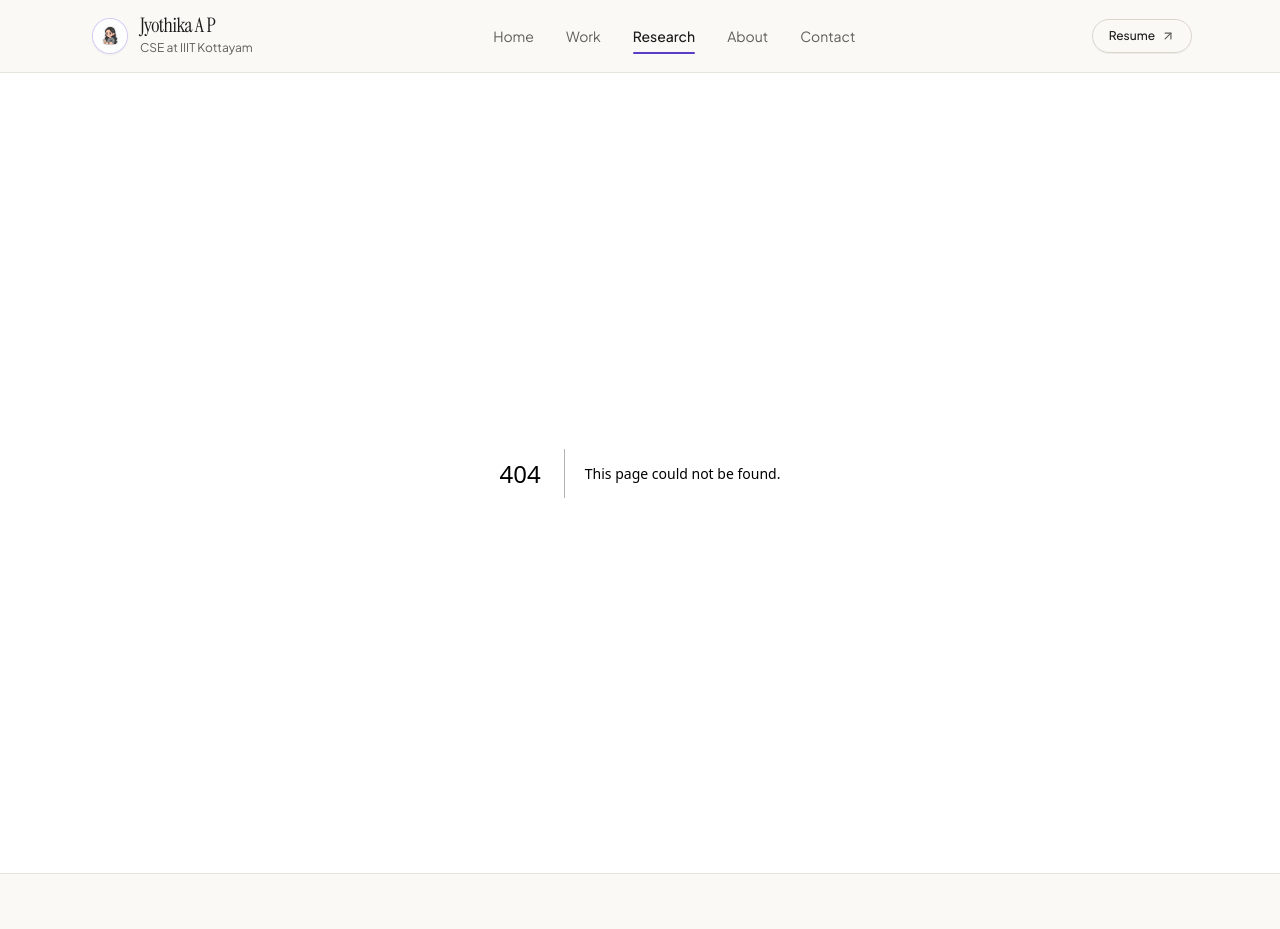
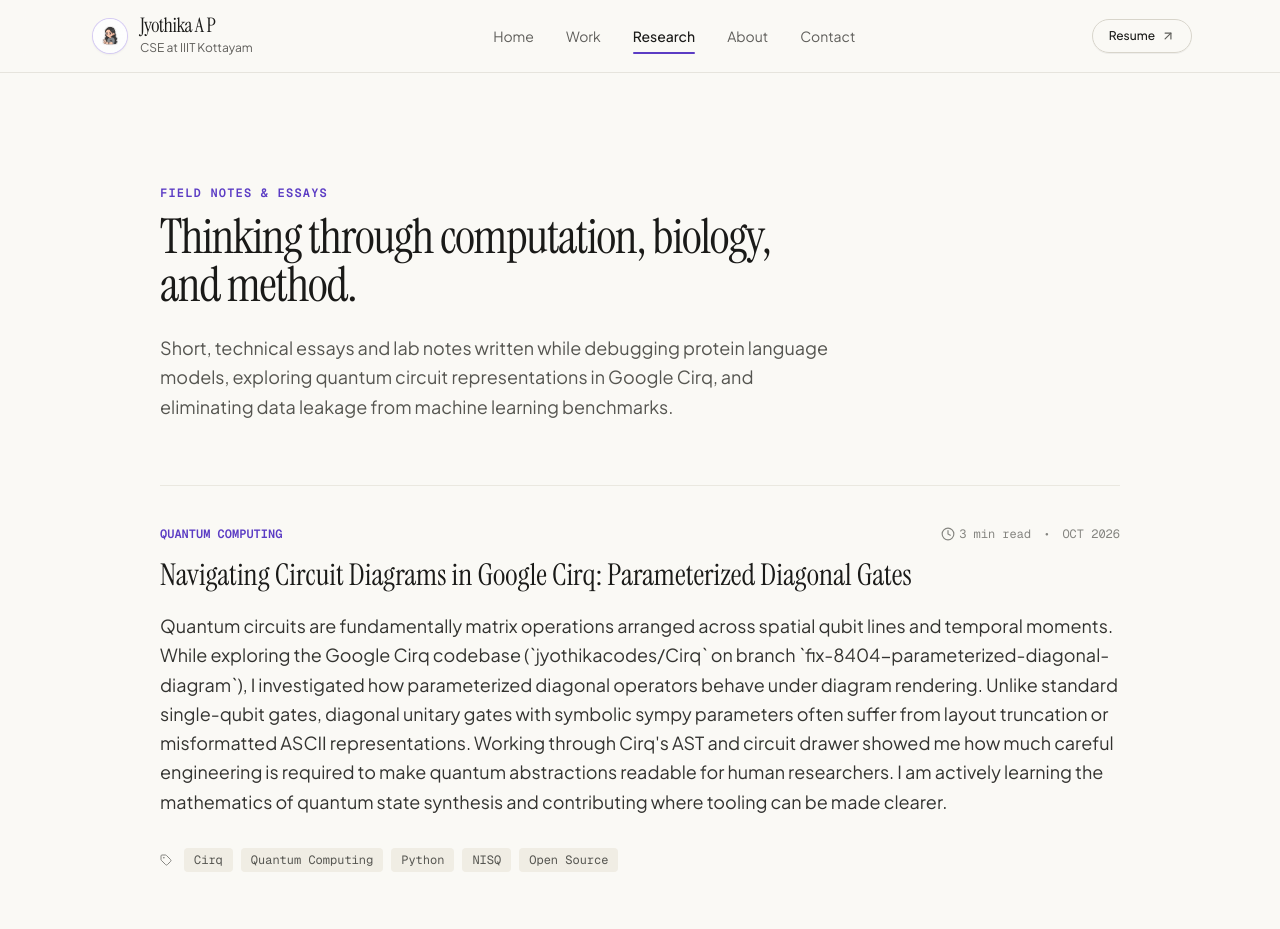
Before and after one commit to jyothikacodes/portfolio, a Next.js app: page /research in a window 1280 px wide. Before the commit this address had no page. Shown: the top 929 px of the page. Built offline with nearby package versions, Linux system fonts and the light colour scheme.

Commit message:
feat(research): add essay-style field notes on Cirq quantum tooling and bio-NLP

```diff
--- /dev/null
+++ b/src/app/research/page.tsx
@@ -0,0 +1,147 @@
+import React from "react";
+import Link from "next/link";
+import { Metadata } from "next";
+import { FIELD_NOTES, SUPPORTING_RESEARCH } from "@/data/portfolioData";
+import { ArrowUpRight, BookOpen, Clock, Tag, ExternalLink } from "lucide-react";
+
+export const metadata: Metadata = {
+  title: "Research & Field Notes — Jyothika A P",
+  description:
+    "Reflections on computational biology, quantum circuit tooling in Cirq, evaluation integrity, and open-source systems.",
+};
+
+export default function ResearchPage() {
+  return (
+    <div className="pt-28 pb-24 px-6 sm:px-8 max-w-5xl mx-auto">
+      {/* Editorial Header */}
+      <div className="max-w-2xl mb-16">
+        <span className="text-xs font-mono uppercase tracking-widest text-[#5B3CC4] block mb-3 font-semibold">
+          FIELD NOTES & ESSAYS
+        </span>
+        <h1 className="font-serif text-4xl sm:text-5xl font-medium tracking-tight text-[#1A1A18] mb-6">
+          Thinking through computation, biology, and method.
+        </h1>
+        <p className="text-base sm:text-lg text-[#555550] leading-relaxed">
+          Short, technical essays and lab notes written while debugging protein language models,
+          exploring quantum circuit representations in Google Cirq, and eliminating data leakage
+          from machine learning benchmarks.
+        </p>
+      </div>
+
+      {/* Field Notes List */}
+      <div className="space-y-16 mb-24">
+        {FIELD_NOTES.map((note, idx) => (
+          <article
+            key={note.id}
+            id={note.id}
+            className="border-t border-[#EAE8E0] pt-10 group"
+          >
+            <div className="flex flex-wrap items-center justify-between gap-2 text-xs font-mono text-[#858580] mb-3">
+              <span className="text-[#5B3CC4] font-semibold">{note.category}</span>
+              <div className="flex items-center gap-3">
+                <span className="flex items-center gap-1">
+                  <Clock className="w-3.5 h-3.5" />
+                  {note.readTime}
+                </span>
+                <span>•</span>
+                <span>{note.date}</span>
+              </div>
+            </div>
+
+            <h2 className="font-serif text-2xl sm:text-3xl text-[#1A1A18] mb-4 group-hover:text-[#5B3CC4] transition-colors leading-snug">
+              {note.title}
+            </h2>
+
+            <p className="text-base sm:text-lg text-[#333330] leading-relaxed mb-6 font-normal">
+              {note.content}
+            </p>
+
+            <div className="flex flex-wrap items-center gap-2 pt-2">
+              <span className="text-xs font-mono text-[#858580] mr-1 flex items-center gap-1">
+                <Tag className="w-3 h-3" />
+              </span>
+              {note.tags.map((t) => (
+                <span
+                  key={t}
+                  className="text-xs font-mono px-2.5 py-1 bg-[#F0EDE4] text-[#555550] rounded"
+                >
+                  {t}
+                </span>
+              ))}
+            </div>
+          </article>
+        ))}
+      </div>
+
+      {/* Supporting Research & Engineering Section */}
+      <div className="border-t-2 border-[#1A1A18] pt-14">
+        <div className="max-w-2xl mb-10">
+          <span className="text-xs font-mono uppercase tracking-widest text-[#5B3CC4] block mb-2 font-semibold">
+            APPLIED SYSTEMS RESEARCH
+          </span>
+          <h2 className="font-serif text-3xl font-medium text-[#1A1A18] mb-4">
+            Domain models & experimental pipelines
+          </h2>
+          <p className="text-[#555550] text-sm sm:text-base leading-relaxed">
+            Research and benchmark prototypes built to evaluate specific computational hypotheses in code evolution and urban hydrodynamics.
+          </p>
+        </div>
+
+        <div className="grid grid-cols-1 md:grid-cols-2 gap-8">
+          {SUPPORTING_RESEARCH.map((res) => (
+            <div
+              key={res.id}
+              className="bg-[#F4F1EA] rounded-xl p-7 border border-[#E5E2D9] flex flex-col justify-between"
+            >
+              <div>
+                <span className="text-xs font-mono text-[#5B3CC4] uppercase tracking-wider block mb-2 font-semibold">
+                  {res.category}
+                </span>
+                <h3 className="font-serif text-2xl text-[#1A1A18] mb-3">{res.title}</h3>
+                <p className="text-sm text-[#444440] leading-relaxed mb-6">
+                  {res.tagline}
+                </p>
+
+                <div className="space-y-3 mb-6 border-t border-[#EAE7DE] pt-4">
+                  {res.evaluationAndResults.map((r) => (
+                    <div key={r.label} className="flex justify-between items-baseline text-xs">
+                      <span className="text-[#666660] font-sans">{r.label}</span>
+                      <span className="font-mono font-semibold text-[#1A1A18]">{r.value}</span>
+                    </div>
+                  ))}
+                </div>
+              </div>
+
+              <div className="pt-4 border-t border-[#EAE7DE] flex items-center justify-between">
+                <span className="text-xs font-mono text-[#858580]">
+                  {res.technologies.slice(0, 3).join(" • ")}
+                </span>
+                <Link
+                  href={`/work#${res.id}`}
+                  className="inline-flex items-center gap-1 text-xs font-medium text-[#5B3CC4] hover:underline"
+                >
+                  View full spec
+                  <ArrowUpRight className="w-3.5 h-3.5" />
+                </Link>
+              </div>
+            </div>
+          ))}
+        </div>
+      </div>
+
+      {/* Call to Dialogue */}
+      <div className="mt-20 p-8 rounded-xl bg-[#EDE9DE] border border-[#DDD8CB] text-center max-w-xl mx-auto">
+        <h3 className="font-serif text-2xl text-[#1A1A18] mb-2">Want to discuss this work?</h3>
+        <p className="text-sm text-[#555550] mb-6">
+          I am always happy to talk about protein language models, evaluation integrity, or quantum circuit representations.
+        </p>
+        <Link
+          href="/contact"
+          className="inline-flex items-center justify-center px-5 py-2.5 bg-[#1A1A18] text-[#FAF9F5] text-sm font-medium rounded-lg hover:bg-[#333330] transition-colors"
+        >
+          Send a note
+        </Link>
+      </div>
+    </div>
+  );
+}
```
